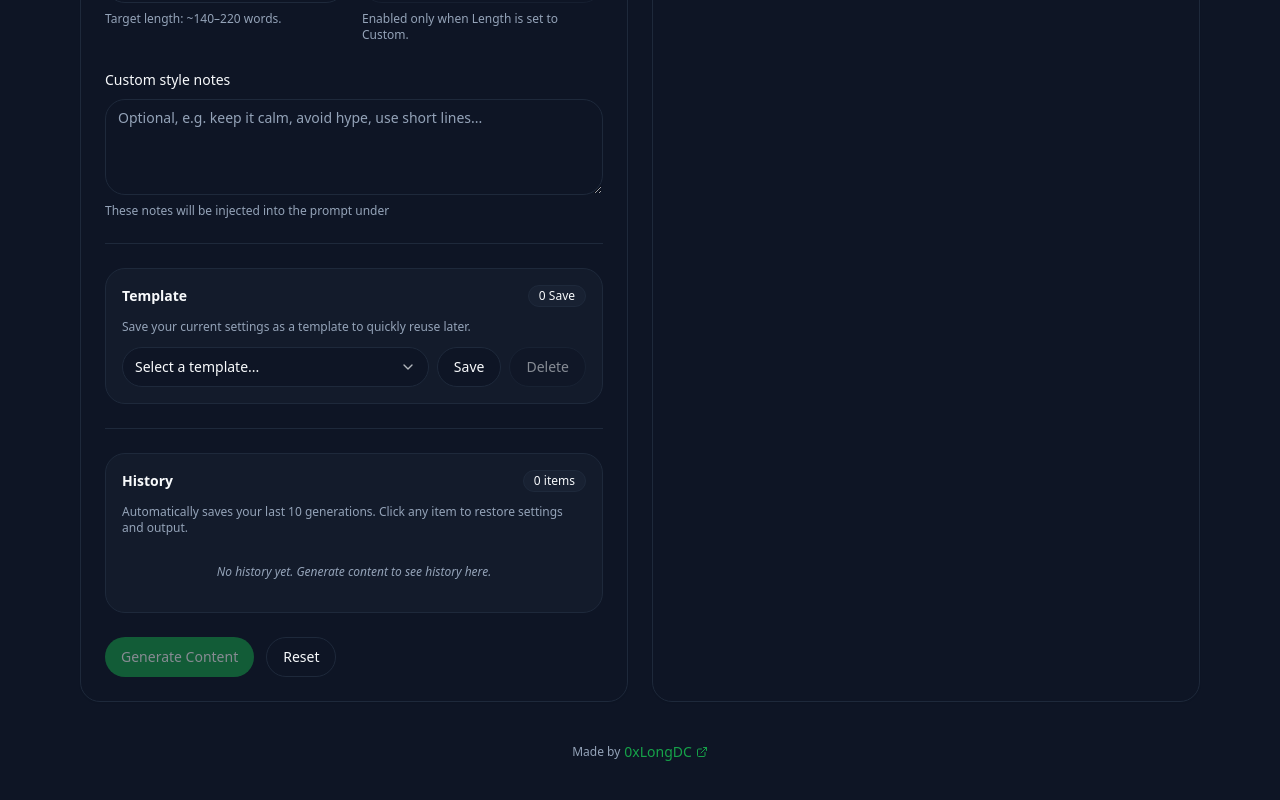
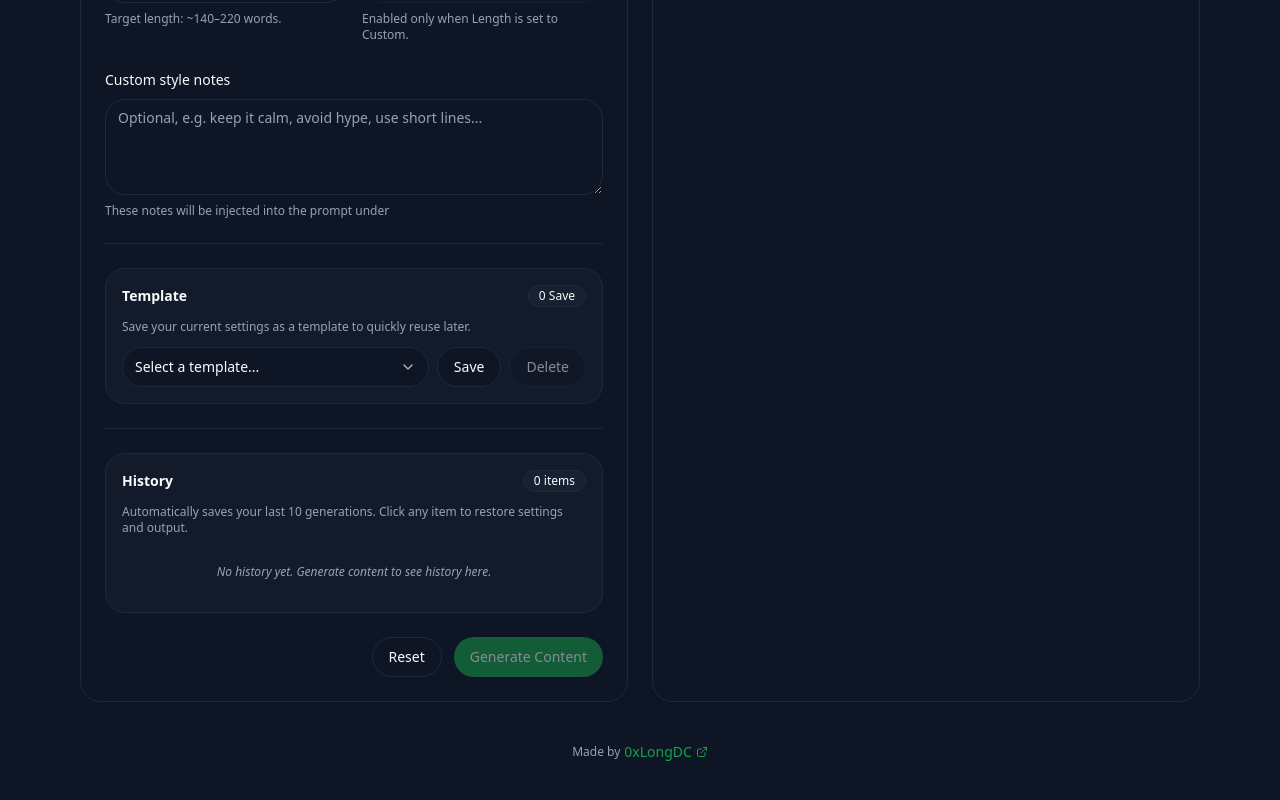
Before and after one commit to DoCaoLong/Tool-Generate-Content-AI, a Next.js app: page / in a window 1280 px wide. Shown: the part 1241-2041 px from the top of the page. Built offline with nearby package versions, Linux system fonts and the light colour scheme.

Commit message:
[UPDATE] template & history & theme

```diff
--- a/src/components/ContentWriterUI.tsx
+++ b/src/components/ContentWriterUI.tsx
@@ -1058,19 +1058,11 @@ export default function ContentWriterUI() {
                 )}
               </div>
 
-              <div className="flex flex-col gap-3 sm:flex-row">
-                <Button
-                  onClick={generateContent}
-                  className="rounded-2xl"
-                  disabled={!urlOk || !apiKey || isGenerating}
-                >
-                  {isGenerating ? t('generating') : t('generateContent')}
-                </Button>
-
-                <Button
-                  variant="outline"
-                  className="rounded-2xl"
-                  onClick={() => {
+              <div className="flex flex-col gap-3 sm:flex-row justify-end">
+                  <Button
+                    variant="outline"
+                    className="rounded-2xl"
+                    onClick={() => {
                     setUrl("");
                     setKeywordsRaw("");
                     setCustomStyle("");
@@ -1084,6 +1076,14 @@ export default function ContentWriterUI() {
                   }}
                 >
                   {t('reset')}
+                </Button>
+
+                <Button
+                  onClick={generateContent}
+                  className="rounded-2xl"
+                  disabled={!urlOk || !apiKey || isGenerating}
+                >
+                  {isGenerating ? t('generating') : t('generateContent')}
                 </Button>
               </div>
             </CardContent>
--- a/src/components/ui/dialog.tsx
+++ b/src/components/ui/dialog.tsx
@@ -71,7 +71,7 @@ const DialogFooter = ({
 }: React.HTMLAttributes<HTMLDivElement>) => (
     <div
         className={cn(
-            "flex flex-col-reverse sm:flex-row sm:justify-end sm:space-x-2",
+            "flex flex-col-reverse sm:flex-row sm:justify-end sm:space-x-2 gap-3",
             className
         )}
         {...props}
```
